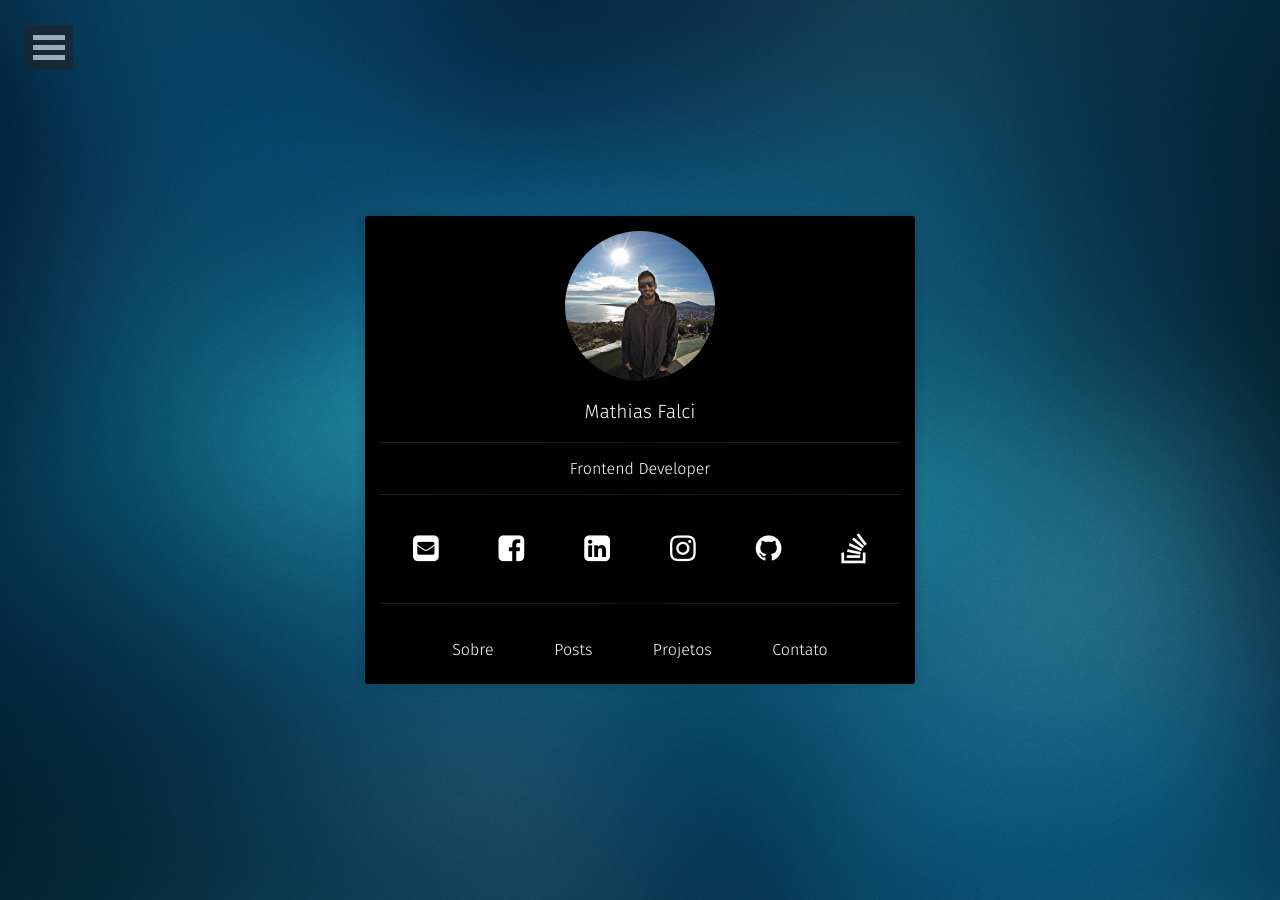
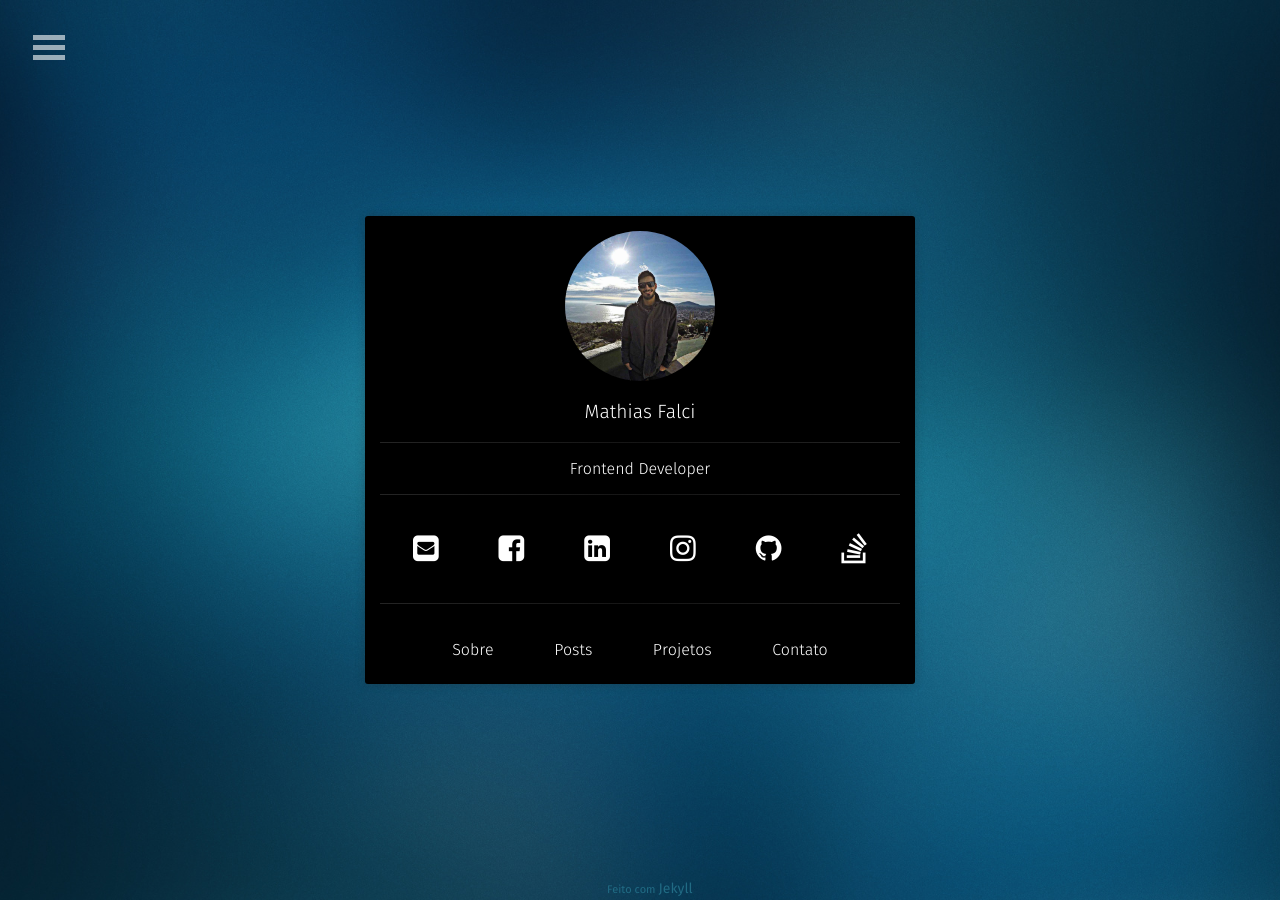
Before and after one commit to mathiasfc/jekyllPage, a Jekyll site: the page built from index.html, in a window 1280 px wide. Built offline with Jekyll 4.4.1, drawn with Linux system fonts in a browser that asks for light colours; some web fonts are replaced.

Commit message:
build with msg

```diff
--- /dev/null
+++ b/_includes/footer.html
@@ -0,0 +1,3 @@
+<div class="main-footer">
+    <span class="build-with">Feito com <a href="https://jekyllrb.com/" target="_blank">Jekyll</a></span>
+</div>
--- a/_layouts/home.html
+++ b/_layouts/home.html
@@ -52,6 +52,7 @@ layout: compress
             </div>
         </div>
     </header>
+    {% include footer.html %}
     {% include scripts.html %}
 </body>
 
--- a/_sass/elements.scss
+++ b/_sass/elements.scss
@@ -233,7 +233,7 @@ kbd {
         .title {
             p.contact-title {
                 font-size: 1.2rem;
-                font-weight: 300;
+                font-weight: 500;
                 color: white;
                 user-select: none;
             }
@@ -261,8 +261,9 @@ kbd {
             display: block;
             margin-top: 3%;
             width: 100%;
-            height: 20%;
+            height: 150px;
             text-indent: 5px;
+            resize: none;
         }
 
         .enviar {
@@ -315,3 +316,32 @@ kbd {
         background-color: #f3f3f3;
     }
 }
+
+.main-footer {
+    bottom: 0px;
+    height: 20px;
+    color: #216b84;
+    font-size: 11px;
+    position: absolute;
+    left: 50%;
+    margin-left: -3em;
+
+    .build-with {
+        a {
+            transition: color 0.4s;
+            color: #216b84;
+            cursor: pointer;
+            text-decoration: none;
+            font-size: 14px;
+            &:hover {
+                color: #60caff;
+            }
+        }
+    }
+}
+
+@media only screen and (max-width: 1100px) {
+    .main-footer {
+        display: none;
+    }
+}
--- a/_sass/nav.scss
+++ b/_sass/nav.scss
@@ -19,7 +19,8 @@
 	button {
 		top: 0;
 		left: 0;
-		background: $comp-color;
+		/*background: $comp-color;*/
+		background: transparent;
 		border: none;
 		width: 48px;
 		height: 45px;
@@ -34,7 +35,10 @@
 			@include border-radius(3px,3px,3px,3px);
 		}
 	}
-	button:hover,
+	/*button:hover{
+
+	}*/
+
 	button.dl-active,
 	ul {
 		background: #aaa;
@@ -357,7 +361,7 @@ All this is done for any sub-level being entered.
 	}
 }
 // Menu Color
-.dl-menuwrapper button:hover,
+/*.dl-menuwrapper button:hover,*/
 .dl-menuwrapper button.dl-active,
 .dl-menuwrapper ul {
 	background: $comp-color;
--- a/tags/index.html
+++ b/tags/index.html
@@ -1,7 +1,7 @@
 ---
 layout: page
-title: Tag Archive
-description: "An archive of posts sorted by tag."
+title: Tags
+description: "Todas as tag's do site."
 comments: false
 ---
 
```
Also changed, not shown: favicon.ico, favicon.png.
